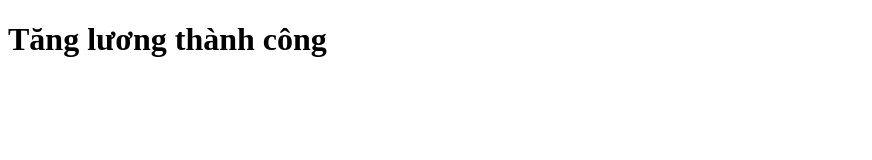
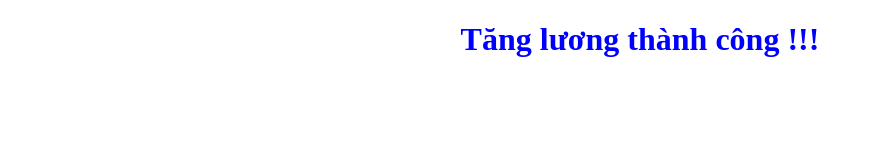
Before and after one commit to luanko3/web-design, a plain HTML site: page Week one/lesson 4/success.html in a window 1280 px wide. Shown: the whole page, without its empty margins (0-872 px from the left). Drawn offline with Linux system fonts and the light colour scheme.

Commit message:
submit lesson 4 Signed-off-by: unknown <thanhluancasio@gmail.com>

```diff
--- a/Week one/lesson 4/success.html
+++ b/Week one/lesson 4/success.html
@@ -2,8 +2,19 @@
 <html>
 <head>
 	<title>Success</title>
+	<style type="text/css">
+	body{
+  	color: blue;
+  	}
+	.text-center{
+			text-align: center;
+		}
+	</style>
 </head>
 <body>
-	<h1>Tăng lương thành công</h1>
+	<h1 class="text-center">Tăng lương thành công !!!</h1>
+	<script>
+		alert("Yêu cầu của bạn đã được phê duyệt thành công !!!");
+	</script>
 </body>
 </html>
```
Also changed, not shown: Week one/lesson 4/index.html (+1 -3 lines), Week one/lesson 4/images/background.jpg.
